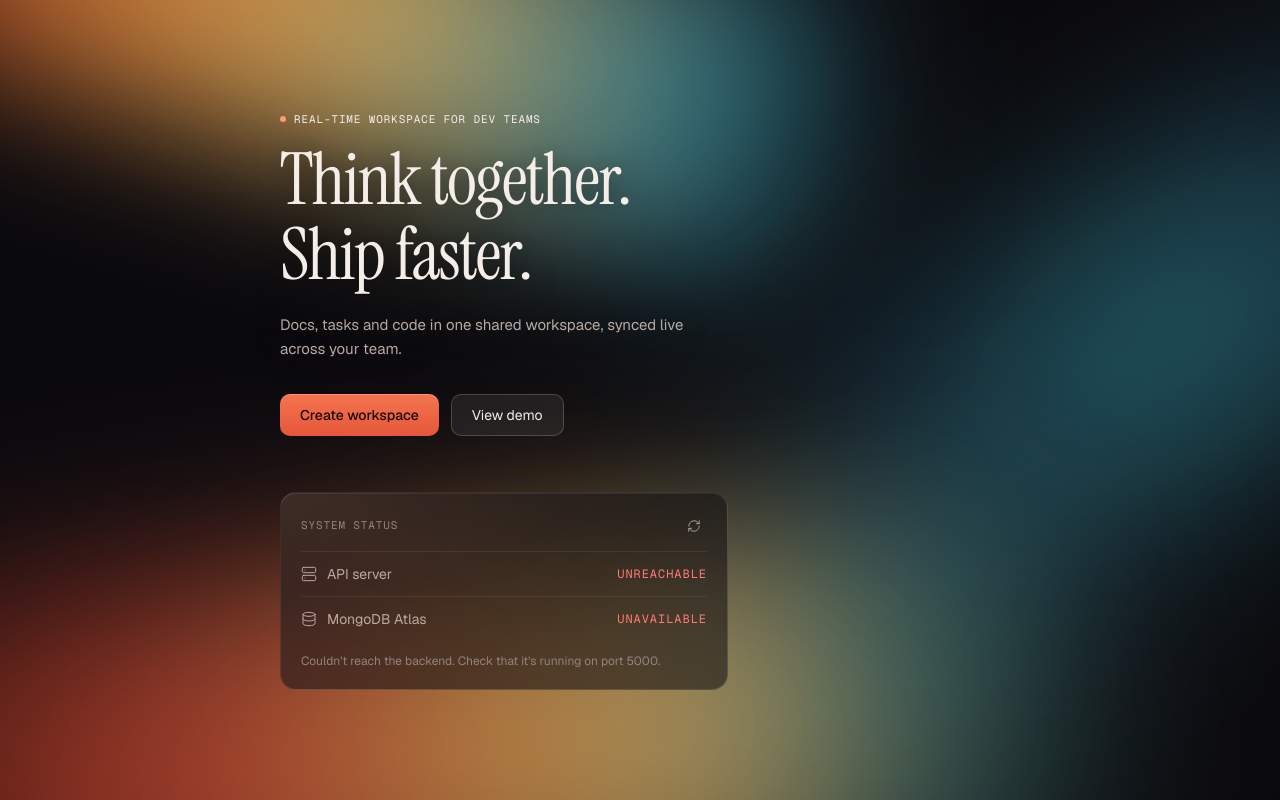
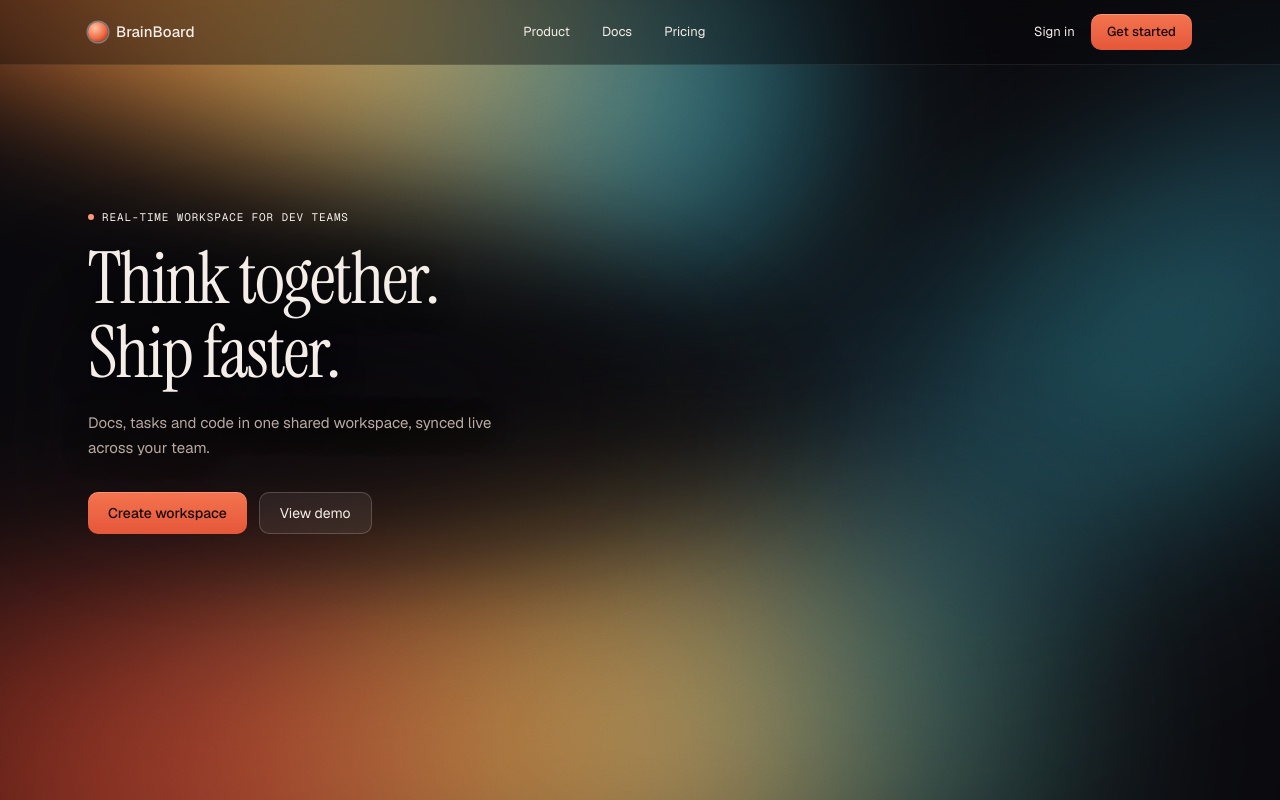
Before and after one commit to anshikasahu11/BrainBoard-, a Next.js app in the folder frontend/: page / in a window 1280 px wide. Built offline with nearby package versions, Linux system fonts and the light colour scheme; no server answers.

Commit message:
feat(landing): add navigation and hero layout, move status card to /status

```diff
--- a/frontend/app/globals.css
+++ b/frontend/app/globals.css
@@ -294,3 +294,17 @@ html {
     scroll-behavior: auto !important;
   }
 }
+/* ---------- Landing: logo and scrim ---------- */
+
+.logo-orb {
+  width: 20px;
+  height: 20px;
+  border-radius: 9999px;
+  background: radial-gradient(circle at 35% 30%, #ffc4a4, #ef6a45 55%, #842000);
+  box-shadow: 0 0 0 1.5px rgb(150 170 190 / 0.6);
+}
+
+.scrim {
+  background: radial-gradient(ellipse at 40% 55%, rgb(9 8 12 / 0.6), rgb(9 8 12 / 0) 68%);
+  filter: blur(20px);
+}
--- a/frontend/app/page.js
+++ b/frontend/app/page.js
@@ -1,50 +1,16 @@
 import AmbientBackground from "@/components/AmbientBackground";
-import StatusCard from "@/components/StatusCard";
-import Reveal from "@/components/Reveal";
+import Navbar from "@/components/landing/Navbar";
+import Hero from "@/components/landing/Hero";
 
 export default function Home() {
   return (
-    // data-motion sets this page's motion level. Landing = expressive.
-    <main className="relative min-h-screen" data-motion="expressive">
+    // Landing page motion level: expressive
+    <div className="relative min-h-screen" data-motion="expressive">
       <AmbientBackground />
-
-      <section className="mx-auto flex min-h-screen max-w-3xl flex-col justify-center px-6 py-24">
-        <Reveal level="expressive" delay={0.1}>
-          <p className="mb-4 flex items-center gap-2 font-mono text-[11px] uppercase tracking-[0.08em] text-fg">
-            <span className="size-1.5 rounded-full bg-ember-300" />
-            Real-time workspace for dev teams
-          </p>
-        </Reveal>
-
-        <Reveal level="expressive" delay={0.2}>
-          <h1 className="text-glow font-display text-6xl leading-[1.04] tracking-tight md:text-7xl">
-            Think together.
-            <br />
-            Ship faster.
-          </h1>
-        </Reveal>
-
-        <Reveal level="expressive" delay={0.4}>
-          <p className="text-glow mt-5 max-w-md text-[15px] leading-relaxed text-fg-2">
-            Docs, tasks and code in one shared workspace, synced live across your team.
-          </p>
-        </Reveal>
-
-        <Reveal level="expressive" delay={0.55}>
-          <div className="mt-8 flex gap-3">
-            <button className="btn-primary rounded-control px-5 py-2.5 text-sm">
-              Create workspace
-            </button>
-            <button className="btn-ghost rounded-control px-5 py-2.5 text-sm">
-              View demo
-            </button>
-          </div>
-        </Reveal>
-
-        <Reveal level="expressive" delay={0.75} className="mt-14">
-          <StatusCard />
-        </Reveal>
-      </section>
-    </main>
+      <Navbar />
+      <main>
+        <Hero />
+      </main>
+    </div>
   );
 }
--- /dev/null
+++ b/frontend/app/status/page.js
@@ -0,0 +1,16 @@
+import AmbientBackground from "@/components/AmbientBackground";
+import StatusCard from "@/components/StatusCard";
+
+export const metadata = { title: "System status · BrainBoard" };
+
+export default function StatusPage() {
+  return (
+    <main
+      className="relative flex min-h-screen items-center justify-center px-6"
+      data-motion="subtle"
+    >
+      <AmbientBackground />
+      <StatusCard />
+    </main>
+  );
+}
--- /dev/null
+++ b/frontend/components/Logo.jsx
@@ -0,0 +1,14 @@
+import Link from "next/link";
+
+export default function Logo({ className = "" }) {
+  return (
+    <Link
+      href="/"
+      className={`flex items-center gap-2 ${className}`}
+      aria-label="BrainBoard home"
+    >
+      <span className="logo-orb" aria-hidden="true" />
+      <span className="text-[15px] font-medium">BrainBoard</span>
+    </Link>
+  );
+}
--- /dev/null
+++ b/frontend/components/landing/Hero.jsx
@@ -0,0 +1,60 @@
+import Link from "next/link";
+import Reveal from "@/components/Reveal";
+
+export default function Hero() {
+  return (
+    <section className="relative mx-auto grid max-w-6xl items-center gap-10 px-6 pb-28 pt-20 md:grid-cols-[1.25fr_1fr] md:pt-28 lg:pt-36">
+      {/* Left column: text */}
+      <div className="relative">
+        {/* Soft dark scrim keeps text readable where the light is brightest */}
+        <div
+          className="scrim pointer-events-none absolute -left-16 -top-10 h-[130%] w-[140%]"
+          aria-hidden="true"
+        />
+
+        <div className="relative">
+          <Reveal level="expressive" delay={0.1}>
+            <p className="mb-4 flex items-center gap-2 font-mono text-[11px] uppercase tracking-[0.08em] text-fg">
+              <span className="size-1.5 rounded-full bg-ember-300" />
+              Real-time workspace for dev teams
+            </p>
+          </Reveal>
+
+          <Reveal level="expressive" delay={0.2}>
+            <h1 className="text-glow font-display text-5xl leading-[1.04] tracking-tight sm:text-6xl md:text-7xl">
+              Think together.
+              <br />
+              Ship faster.
+            </h1>
+          </Reveal>
+
+          <Reveal level="expressive" delay={0.4}>
+            <p className="text-glow mt-5 max-w-md text-[15px] leading-relaxed text-fg-2">
+              Docs, tasks and code in one shared workspace, synced live across your team.
+            </p>
+          </Reveal>
+
+          <Reveal level="expressive" delay={0.55}>
+            <div className="mt-8 flex flex-wrap gap-3">
+              <Link
+                href="/register"
+                className="btn-primary inline-flex items-center rounded-control px-5 py-2.5 text-sm"
+              >
+                Create workspace
+              </Link>
+              <Link
+                href="#product"
+                className="btn-ghost inline-flex items-center rounded-control px-5 py-2.5 text-sm"
+              >
+                View demo
+              </Link>
+            </div>
+          </Reveal>
+        </div>
+      </div>
+
+      {/* Right column: reserved for the AI orb (Step 2) */}
+      <div className="hidden min-h-64 md:block" aria-hidden="true" />
+    </section>
+  );
+}
--- /dev/null
+++ b/frontend/components/landing/Navbar.jsx
@@ -0,0 +1,53 @@
+import Link from "next/link";
+import Logo from "@/components/Logo";
+import Reveal from "@/components/Reveal";
+
+// Docs and Pricing are placeholders until those pages exist.
+const links = [
+  { label: "Product", href: "#product" },
+  { label: "Docs", href: "#" },
+  { label: "Pricing", href: "#" },
+];
+
+export default function Navbar() {
+  return (
+    <header className="sticky top-0 z-40 border-b border-line bg-void/40 backdrop-blur-xl">
+      <Reveal level="subtle">
+        <nav
+          className="mx-auto flex h-16 max-w-6xl items-center justify-between px-6"
+          aria-label="Main"
+        >
+          <Logo />
+
+          <ul className="hidden items-center gap-8 text-[13px] md:flex">
+            {links.map((link) => (
+              <li key={link.label}>
+                <Link
+                  href={link.href}
+                  className="text-fg transition-colors hover:text-ember-300"
+                >
+                  {link.label}
+                </Link>
+              </li>
+            ))}
+          </ul>
+
+          <div className="flex items-center gap-4">
+            <Link
+              href="/login"
+              className="hidden text-[13px] text-fg transition-colors hover:text-ember-300 sm:inline"
+            >
+              Sign in
+            </Link>
+            <Link
+              href="/register"
+              className="btn-primary inline-flex items-center rounded-control px-4 py-2 text-[13px]"
+            >
+              Get started
+            </Link>
+          </div>
+        </nav>
+      </Reveal>
+    </header>
+  );
+}
```
